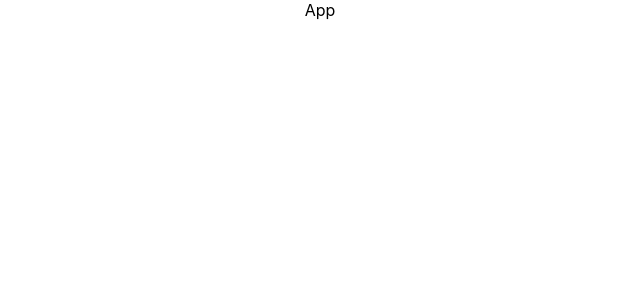
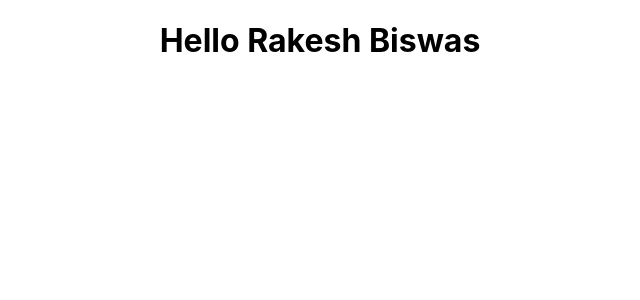
Before and after one commit to Rakesh01999/my-react-typescript, a React (Create React App) app: page / in a window 1280 px wide. Shown: the top 300 px of the page, without its empty margins (320-960 px from the left). Built offline with nearby package versions, Linux system fonts and the light colour scheme.

Commit message:
props added

```diff
--- a/src/App.tsx
+++ b/src/App.tsx
@@ -1,11 +1,15 @@
-import React from 'react';
-import logo from './logo.svg';
-import './App.css';
+import React from "react";
+import logo from "./logo.svg";
+import "./App.css";
+import Container from "./components/Container";
 
-const App : React.FC=() =>  {
+const App: React.FC = () => {
   return (
-    <div className="App">App</div>
+    // <div className="App">App</div>
+    <div className="App">
+      <Container name="Rakesh Biswas" />
+    </div>
   );
-}
+};
 
 export default App;
--- a/src/components/Container.tsx
+++ b/src/components/Container.tsx
@@ -0,0 +1,16 @@
+import React from "react";
+
+type ContainerProps = {
+  name: String;
+};
+
+const Container = (props: ContainerProps) => {
+  return (
+    <div>
+      {/* <h1>Hello Rakesh Biswas</h1> */}
+      <h1>Hello {props.name}</h1>
+    </div>
+  );
+};
+
+export default Container;
```
